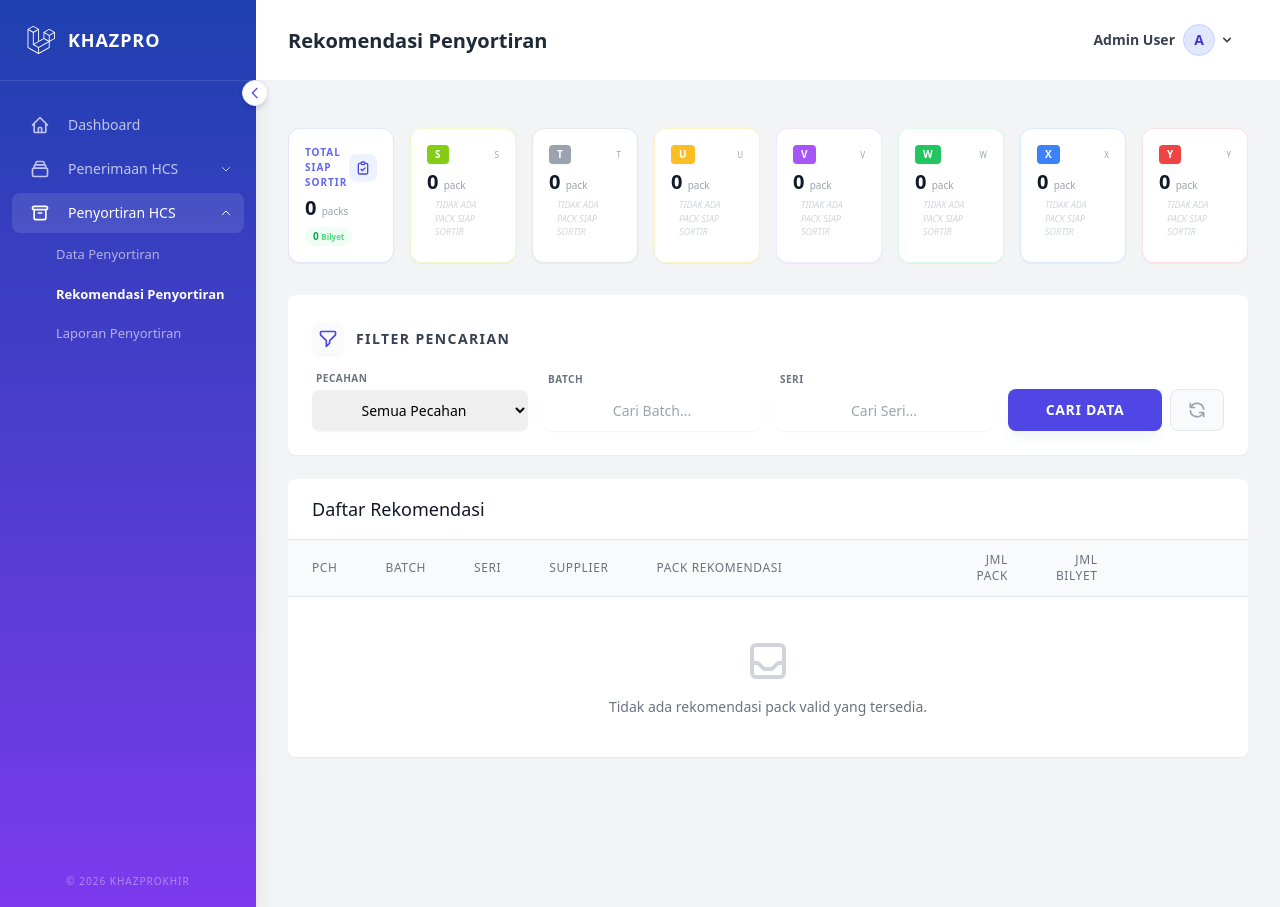
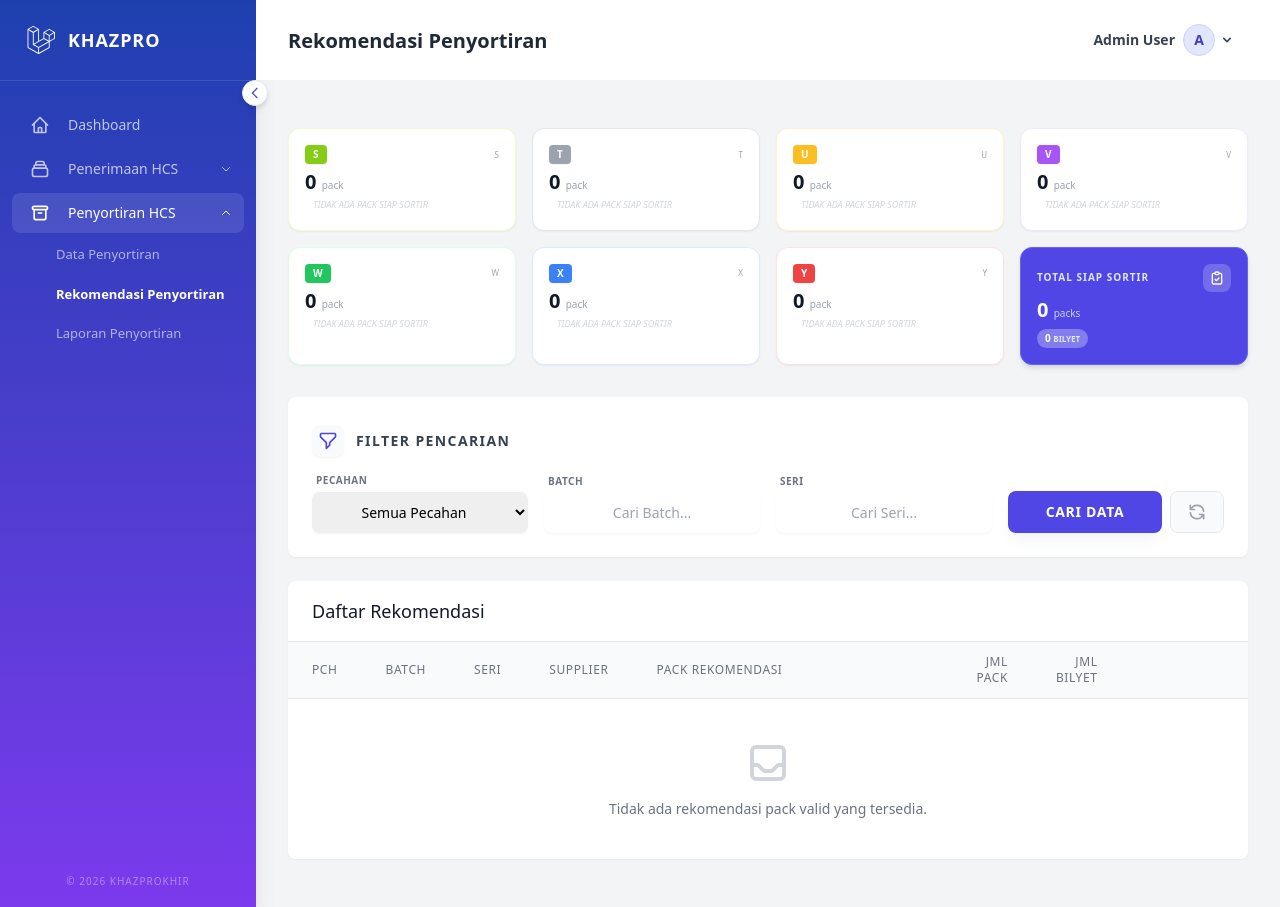
Before and after one commit to prophetical/khazprokhir-dev, a Laravel app: page /rekomendasi-penyortiran in a window 1280 px wide. Run offline with Laravel 12, Linux system fonts and the light colour scheme; a user stored in the database is signed in; data comes from the database, SQL or seed files in the repository; tables that the repository leaves empty hold one stand-in row (values such as "Sample post").

```diff
--- a/resources/views/rekomendasi-penyortiran/index.blade.php
+++ b/resources/views/rekomendasi-penyortiran/index.blade.php
@@ -8,8 +8,6 @@
     <div class="py-12">
         <div class="max-w-7xl mx-auto sm:px-6 lg:px-8">
 
-            <!-- Summary Section -->
-            <div class="grid grid-cols-2 md:grid-cols-4 lg:grid-cols-8 gap-4 mb-8">
             @php
                 $pecahanData = [
                     'S' => ['label' => 'S', 'color' => 'bg-lime-500', 'border' => 'border-lime-100', 'hover' => 'hover:shadow-lime-200'],
@@ -22,19 +20,11 @@
                 ];
             @endphp
 
-                <!-- Grand Total Card -->
-                <div class="col-span-2 lg:col-span-1 bg-white p-4 rounded-xl shadow-sm border border-indigo-100 hover:shadow-md transition-all duration-300">
-                    <div class="flex items-center justify-between mb-2">
-                        <span class="text-[10px] font-bold text-indigo-500 uppercase tracking-widest">Total Siap Sortir</span>
-                        <div class="p-1.5 bg-indigo-50 rounded-lg text-indigo-600">
-                            <svg class="w-4 h-4" fill="none" stroke="currentColor" viewBox="0 0 24 24"><path stroke-linecap="round" stroke-linejoin="round" stroke-width="2" d="M9 5H7a2 2 0 00-2 2v12a2 2 0 002 2h10a2 2 0 002-2V7a2 2 0 00-2-2h-2M9 5a2 2 0 002 2h2a2 2 0 002-2M9 5a2 2 0 012-2h2a2 2 0 012 2m-6 9l2 2 4-4"></path></svg>
-                        </div>
-                    </div>
-                    <div class="text-xl font-black text-gray-900 leading-none mb-1">{{ number_format($totalAllPacks, 0, ',', '.') }} <span class="text-[10px] text-gray-400 font-medium lowercase">packs</span></div>
-                    <div class="text-[10px] font-bold text-green-600 bg-green-50 px-2 py-0.5 rounded-full inline-block">{{ number_format($totalAllBilyet, 0, ',', '.') }} <span class="text-[8px] text-green-400">Bilyet</span></div>
-                </div>
-
-                @foreach(['S', 'T', 'U', 'V', 'W', 'X', 'Y'] as $p)
+            <!-- Summary Section -->
+            <div class="space-y-4 mb-8">
+                <!-- Row 1: S, T, U, V -->
+                <div class="grid grid-cols-2 lg:grid-cols-4 gap-4">
+                    @foreach(['S', 'T', 'U', 'V'] as $p)
                         <div class="bg-white p-4 rounded-xl shadow-sm border {{ $pecahanData[$p]['border'] }} {{ $pecahanData[$p]['hover'] }} transition-all duration-300 group">
                             <div class="flex items-center justify-between mb-2">
                                 <span class="inline-flex items-center px-2 py-0.5 rounded text-[10px] font-bold text-white {{ $pecahanData[$p]['color'] }} shadow-sm">
@@ -55,6 +45,44 @@
                             @endif
                         </div>
                     @endforeach
+                </div>
+
+                <!-- Row 2: W, X, Y & TOTAL -->
+                <div class="grid grid-cols-2 lg:grid-cols-4 gap-4">
+                    @foreach(['W', 'X', 'Y'] as $p)
+                        <div class="bg-white p-4 rounded-xl shadow-sm border {{ $pecahanData[$p]['border'] }} {{ $pecahanData[$p]['hover'] }} transition-all duration-300 group">
+                            <div class="flex items-center justify-between mb-2">
+                                <span class="inline-flex items-center px-2 py-0.5 rounded text-[10px] font-bold text-white {{ $pecahanData[$p]['color'] }} shadow-sm">
+                                    {{ $p }}
+                                </span>
+                                <span class="text-[8px] font-medium text-gray-400 group-hover:text-gray-600 transition-colors uppercase">{{ $pecahanData[$p]['label'] }}</span>
+                            </div>
+                            <div class="text-xl font-black text-gray-900 leading-none mb-1">
+                                {{ number_format($summaries[$p]['total_pack'] ?? 0, 0, ',', '.') }}
+                                <span class="text-[10px] text-gray-400 font-medium lowercase">PACK</span>
+                            </div>
+                            @if(($summaries[$p]['total_bilyet'] ?? 0) > 0)
+                                <div class="text-[9px] font-bold text-green-600 bg-green-50 px-2 py-0.5 rounded-full inline-block">
+                                    {{ number_format(($summaries[$p]['total_bilyet'] ?? 0), 0, ',', '.') }} <span class="text-[7px] text-green-400 uppercase">Bilyet</span>
+                                </div>
+                            @else
+                                <div class="text-[9px] font-medium text-gray-300 italic px-2 py-0.5">TIDAK ADA PACK SIAP SORTIR</div>
+                            @endif
+                        </div>
+                    @endforeach
+
+                    <!-- Grand Total Card -->
+                    <div class="bg-indigo-600 p-4 rounded-xl shadow-md border border-indigo-500 hover:shadow-lg transition-all duration-300 group">
+                        <div class="flex items-center justify-between mb-2">
+                            <span class="text-[10px] font-bold text-indigo-100 uppercase tracking-widest">Total Siap Sortir</span>
+                            <div class="p-1.5 bg-white/20 rounded-lg text-white">
+                                <svg class="w-4 h-4" fill="none" stroke="currentColor" viewBox="0 0 24 24"><path stroke-linecap="round" stroke-linejoin="round" stroke-width="2" d="M9 5H7a2 2 0 00-2 2v12a2 2 0 002 2h10a2 2 0 002-2V7a2 2 0 00-2-2h-2M9 5a2 2 0 002 2h2a2 2 0 002-2M9 5a2 2 0 012-2h2a2 2 0 012 2m-6 9l2 2 4-4"></path></svg>
+                            </div>
+                        </div>
+                        <div class="text-xl font-black text-white leading-none mb-1">{{ number_format($totalAllPacks, 0, ',', '.') }} <span class="text-[10px] text-indigo-200 font-medium lowercase">packs</span></div>
+                        <div class="text-[10px] font-bold text-white bg-white/30 px-2 py-0.5 rounded-full inline-block">{{ number_format($totalAllBilyet, 0, ',', '.') }} <span class="text-[8px] text-indigo-100 uppercase">Bilyet</span></div>
+                    </div>
+                </div>
             </div>
 
             @php
```
Also changed, not shown: resources/views/batch-tracking/index.blade.php (+3 -5 lines). Lines whose indentation alone changed are shown as unchanged.
